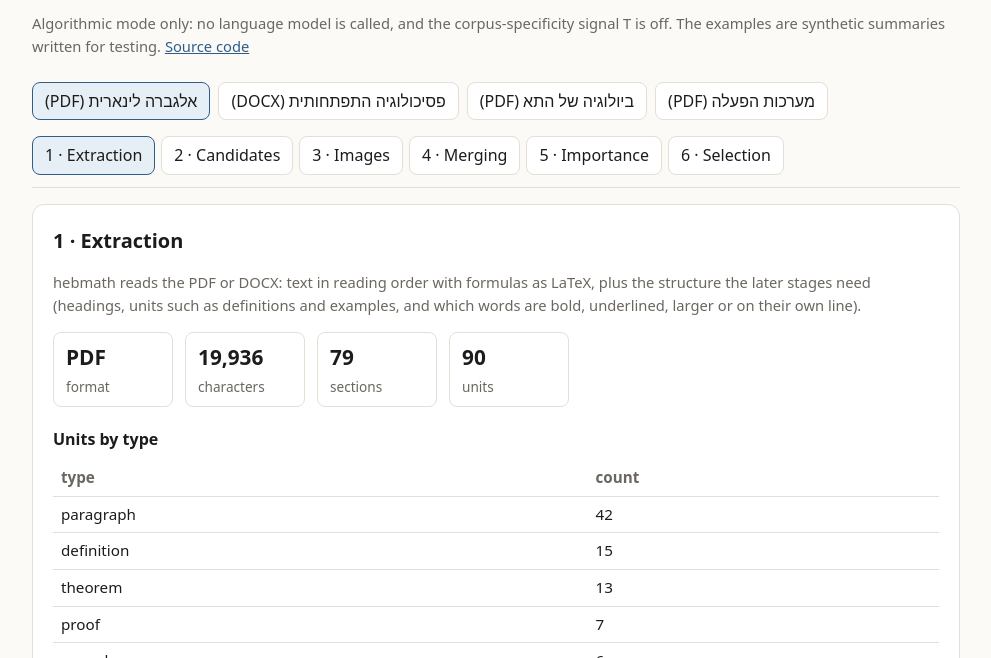
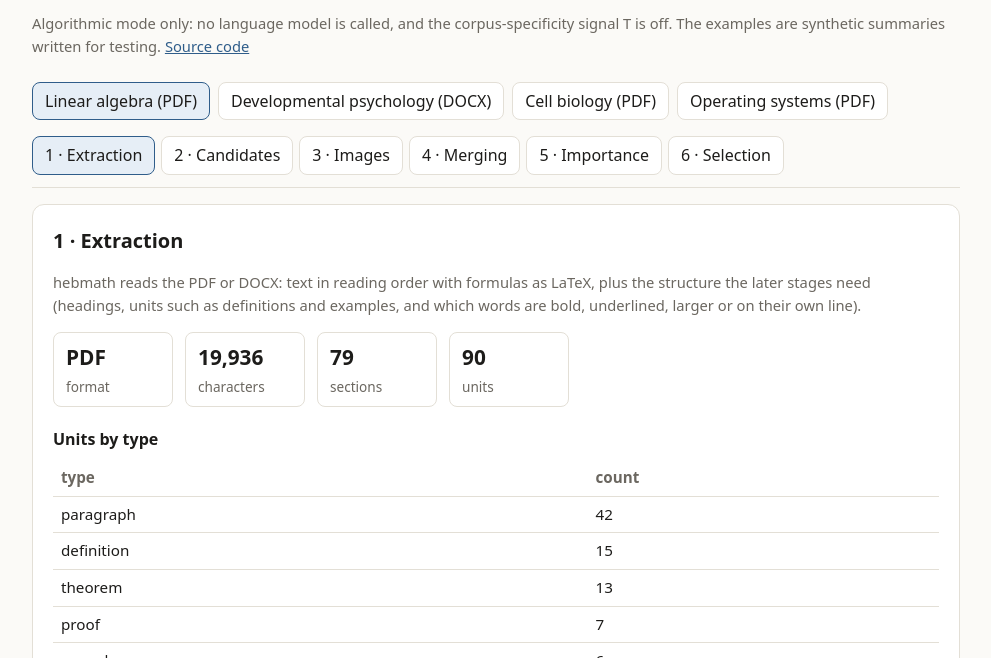
Before and after one commit to yoavmalino/Hebrew_English_Concept_Extraction, a plain HTML site: page demo/web/index.html in a window 1280 px wide. Shown: the part 142-800 px from the top of the page, without its empty margins (144-1135 px from the left). Drawn offline with Linux system fonts and the light colour scheme.

Commit message:
Docs in English, clearer package metadata, current GitHub Actions versions

```diff
--- a/demo/web/data/index.json
+++ b/demo/web/data/index.json
@@ -1,22 +1,22 @@
 [
  {
   "id": "01-algebra-a-pdf",
-  "title": "אלגברה לינארית (PDF)",
+  "title": "Linear algebra (PDF)",
   "format": "pdf"
  },
  {
   "id": "03-psych-w-docx",
-  "title": "פסיכולוגיה התפתחותית (DOCX)",
+  "title": "Developmental psychology (DOCX)",
   "format": "docx"
  },
  {
   "id": "04-bio-d-pdf",
-  "title": "ביולוגיה של התא (PDF)",
+  "title": "Cell biology (PDF)",
   "format": "pdf"
  },
  {
   "id": "08-os-d-pdf",
-  "title": "מערכות הפעלה (PDF)",
+  "title": "Operating systems (PDF)",
   "format": "pdf"
  }
 ]
--- a/demo/web/index.html
+++ b/demo/web/index.html
@@ -20,7 +20,7 @@
       <p class="note">
         Algorithmic mode only: no language model is called, and the corpus-specificity signal T
         is off. The examples are synthetic summaries written for testing.
-        <a href="https://github.com/yoavmalino/hebrew-english-concept-extraction">Source code</a>
+        <a href="https://github.com/yoavmalino/Hebrew_English_Concept_Extraction">Source code</a>
       </p>
     </header>
 
```
Also changed, not shown: 13 other files.
